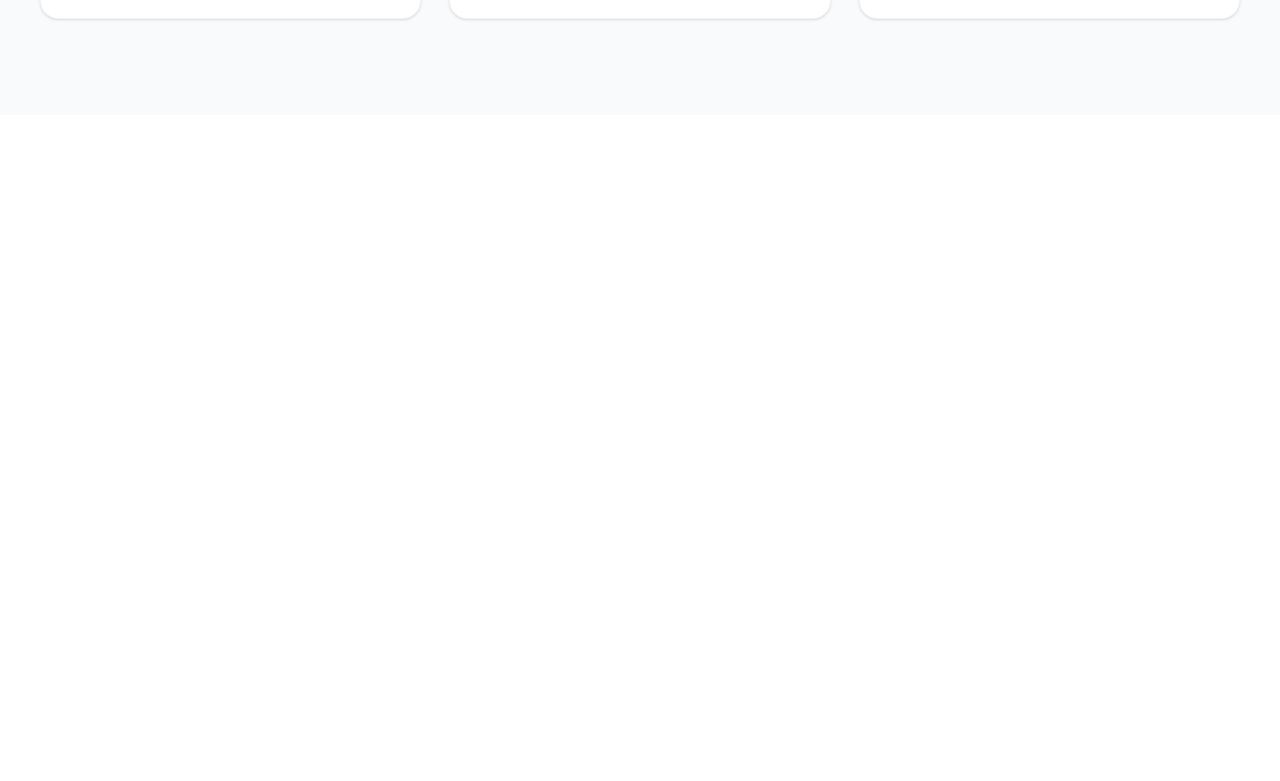
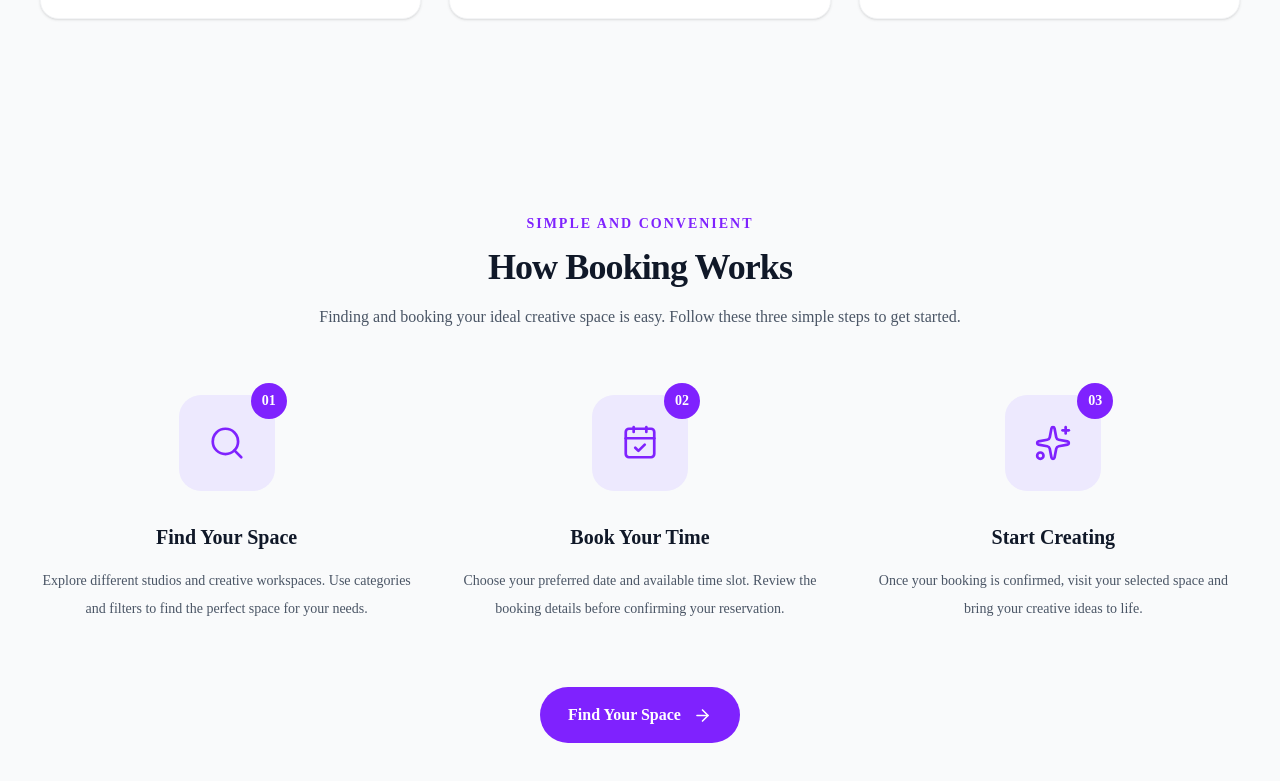
Before and after one commit to Puja-Halder/studiospace-client, a Next.js app: page / in a window 1280 px wide. Shown: the part 2613-3394 px from the top of the page. Before the commit the page ends 2728 px from the top, so only its background shows below. Built offline with nearby package versions, Linux system fonts and the light colour scheme.

Commit message:
Add how booking works section to homepage

```diff
--- a/app/page.js
+++ b/app/page.js
@@ -1,7 +1,8 @@
 
 import HeroSlider from "@/components/HeroSlider";
+import StudioCategories from "@/components/StudioCategories";
 import FeaturedStudios from "@/components/FeaturedStudios";
-import StudioCategories from "@/components/StudioCategories";
+import HowBookingWorks from "@/components/HowBookingWorks";
 
 export default function Home() {
   return (
@@ -9,6 +10,7 @@ export default function Home() {
       <HeroSlider />
       <StudioCategories />
       <FeaturedStudios />
+      <HowBookingWorks />
     </main>
   );
 }
--- /dev/null
+++ b/components/HowBookingWorks.jsx
@@ -0,0 +1,89 @@
+
+import Link from "next/link";
+import { Search, CalendarCheck, Sparkles, ArrowRight } from "lucide-react";
+
+const bookingSteps = [
+  {
+    id: 1,
+    number: "01",
+    title: "Find Your Space",
+    description:
+      "Explore different studios and creative workspaces. Use categories and filters to find the perfect space for your needs.",
+    icon: Search,
+  },
+  {
+    id: 2,
+    number: "02",
+    title: "Book Your Time",
+    description:
+      "Choose your preferred date and available time slot. Review the booking details before confirming your reservation.",
+    icon: CalendarCheck,
+  },
+  {
+    id: 3,
+    number: "03",
+    title: "Start Creating",
+    description:
+      "Once your booking is confirmed, visit your selected space and bring your creative ideas to life.",
+    icon: Sparkles,
+  },
+];
+
+export default function HowBookingWorks() {
+  return (
+    <section className="bg-gray-50 px-5 py-20 sm:px-8 lg:px-10 lg:py-24">
+      <div className="mx-auto max-w-7xl">
+        <div className="mx-auto mb-16 max-w-2xl text-center">
+          <span className="text-sm font-bold uppercase tracking-[2px] text-violet-600">
+            Simple and Convenient
+          </span>
+
+          <h2 className="mt-3 text-3xl font-bold tracking-tight text-gray-900 sm:text-4xl">
+            How Booking Works
+          </h2>
+
+          <p className="mt-4 leading-7 text-gray-600">
+            Finding and booking your ideal creative space is easy. Follow
+            these three simple steps to get started.
+          </p>
+        </div>
+
+        <div className="grid grid-cols-1 gap-10 md:grid-cols-3">
+          {bookingSteps.map((step) => {
+            const Icon = step.icon;
+
+            return (
+              <div key={step.id} className="relative text-center">
+                <div className="relative mx-auto flex h-24 w-24 items-center justify-center rounded-3xl bg-violet-100 text-violet-600">
+                  <Icon size={38} strokeWidth={1.7} />
+
+                  <span className="absolute -right-3 -top-3 flex h-9 w-9 items-center justify-center rounded-full bg-violet-600 text-sm font-bold text-white">
+                    {step.number}
+                  </span>
+                </div>
+
+                <h3 className="mt-8 text-xl font-bold text-gray-900">
+                  {step.title}
+                </h3>
+
+                <p className="mx-auto mt-4 max-w-sm text-sm leading-7 text-gray-600">
+                  {step.description}
+                </p>
+              </div>
+            );
+          })}
+        </div>
+
+        <div className="mt-16 text-center">
+          <Link
+            href="/explore"
+            className="inline-flex items-center gap-3 rounded-full bg-violet-600 px-7 py-4 font-semibold text-white transition hover:bg-violet-700"
+          >
+            Find Your Space
+            <ArrowRight size={19} />
+          </Link>
+        </div>
+      </div>
+    </section>
+  );
+}
```
